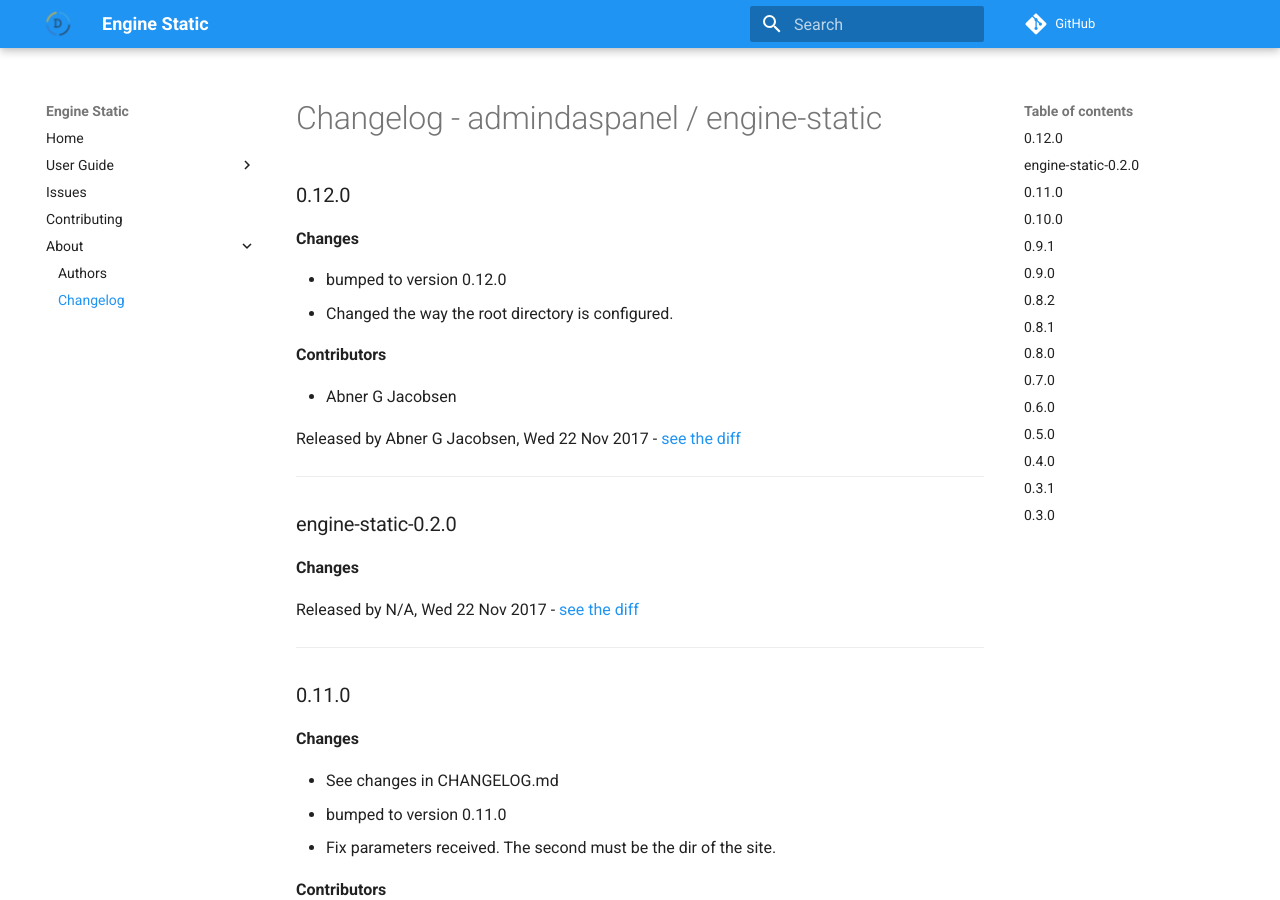
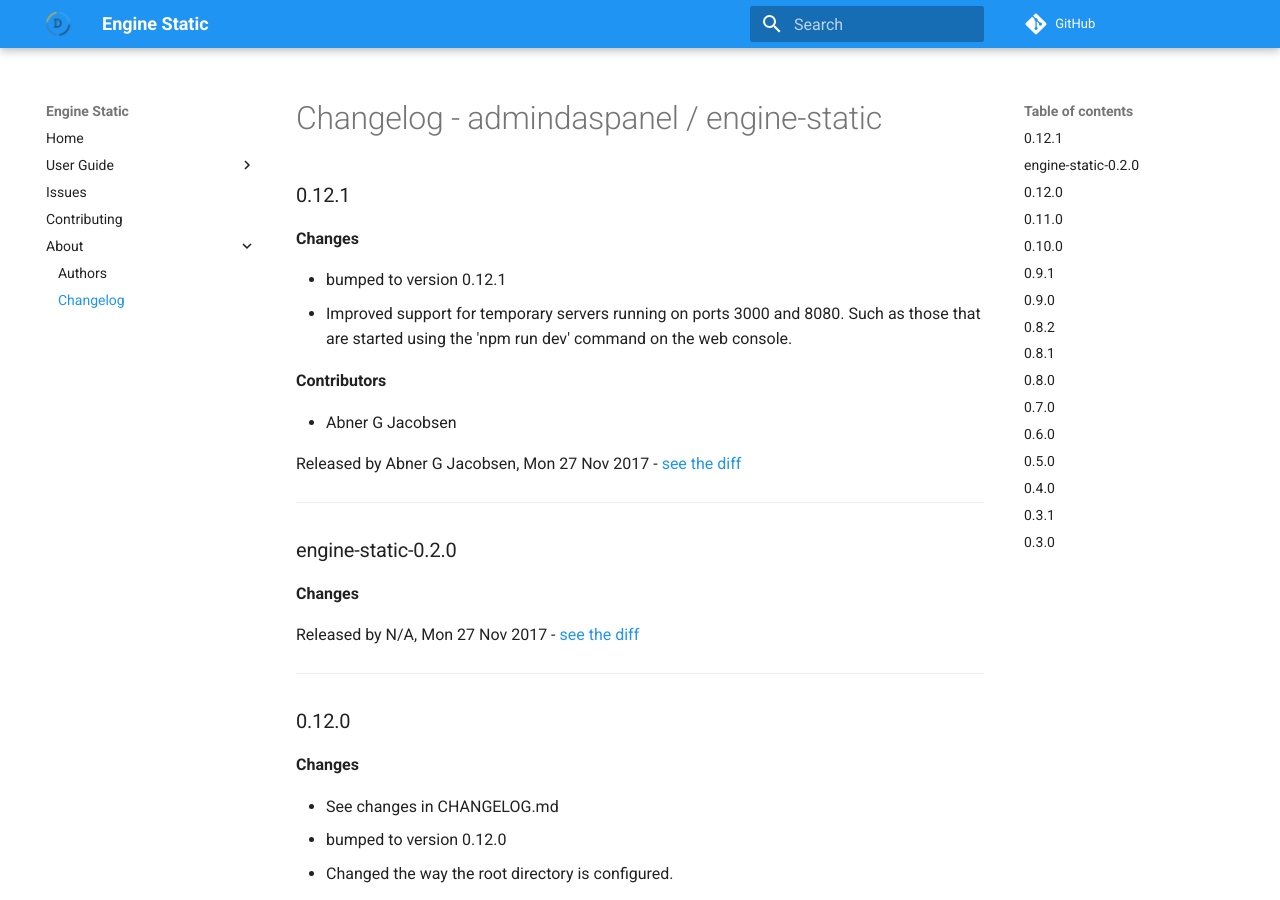
Before and after one commit to daspanel/engine-static, an MkDocs documentation site: the page built from docs/changelog.md, in a window 1280 px wide and 900 px high. Built offline with MkDocs 1.6.1 and Material for MkDocs 9.7.7, drawn with Linux system fonts in a browser that asks for light colours; comment, search, counter and statistics services are not loaded; old or Windows-style settings are respelled for this version of MkDocs.

Commit message:
See changes in CHANGELOG.md

```diff
--- a/docs/changelog.md
+++ b/docs/changelog.md
@@ -1,8 +1,31 @@
 # Changelog - admindaspanel / engine-static
+
+### 0.12.1
+__Changes__
+
+- bumped to version 0.12.1
+- Improved support for temporary servers running on ports 3000 and 8080. Such as those that are started using the 'npm run dev' command on the web console.
+
+__Contributors__
+
+- Abner G Jacobsen
+
+Released by Abner G Jacobsen, Mon 27 Nov 2017 -
+[see the diff](https://github.com/admindaspanel/engine-static/compare/0.12.0...0.12.1#diff)
+______________
+
+### engine-static-0.2.0
+__Changes__
+
+
+Released by N/A, Mon 27 Nov 2017 -
+[see the diff](https://github.com/admindaspanel/engine-static/compare/...#diff)
+______________
 
 ### 0.12.0
 __Changes__
 
+- See changes in CHANGELOG.md
 - bumped to version 0.12.0
 - Changed the way the root directory is configured.
 
@@ -12,14 +35,6 @@ __Contributors__
 
 Released by Abner G Jacobsen, Wed 22 Nov 2017 -
 [see the diff](https://github.com/admindaspanel/engine-static/compare/0.11.0...0.12.0#diff)
-______________
-
-### engine-static-0.2.0
-__Changes__
-
-
-Released by N/A, Wed 22 Nov 2017 -
-[see the diff](https://github.com/admindaspanel/engine-static/compare/...#diff)
 ______________
 
 ### 0.11.0
```
Also changed, not shown: CHANGELOG.md (+23 -8 lines).
